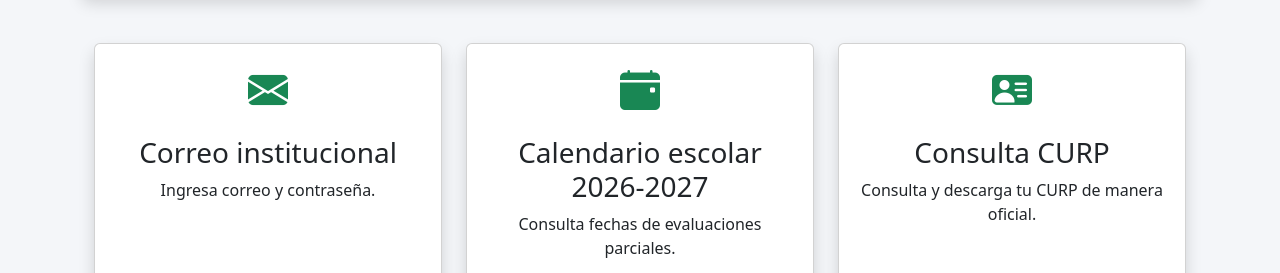
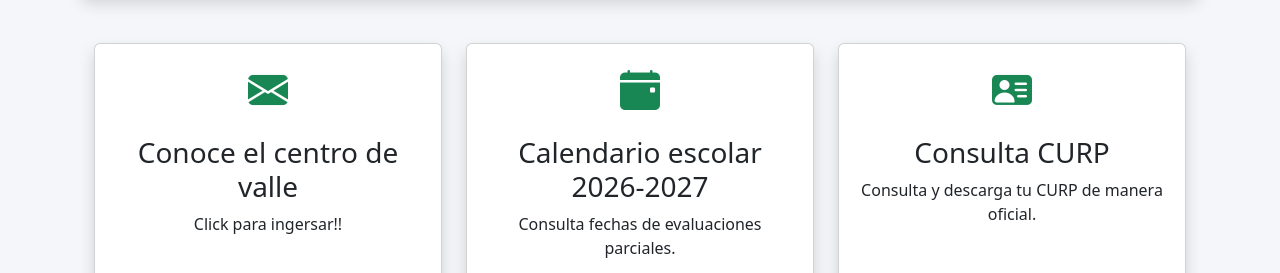
Before and after one commit to josealexanderavila123-coder/WEBSITE-CECyMAGIC, a plain HTML site: page index.html in a window 1280 px wide. Shown: the part 1060-1333 px from the top of the page. Drawn offline with nearby package versions, Linux system fonts and the light colour scheme.

Commit message:
Update index.html

```diff
--- a/index.html
+++ b/index.html
@@ -353,15 +353,15 @@ color:white;
             <i class="bi bi-envelope-fill fs-1 text-success"></i>
 
             <h3 class="mt-3">
-                Correo institucional
+                Conoce el centro de valle
             </h3>
 
             <p class="flex-grow-1">
-               Ingresa correo y contraseña.
+               Click para ingersar!!
             </p>
 
             <div class="mt-auto">
-                <a href="https://mail.google.com/"
+                <a href="tiktok.html"
                    class="btn btn-success"
                    target="_blank">
                     <i class="bi bi-box-arrow-in-right"></i>
```
